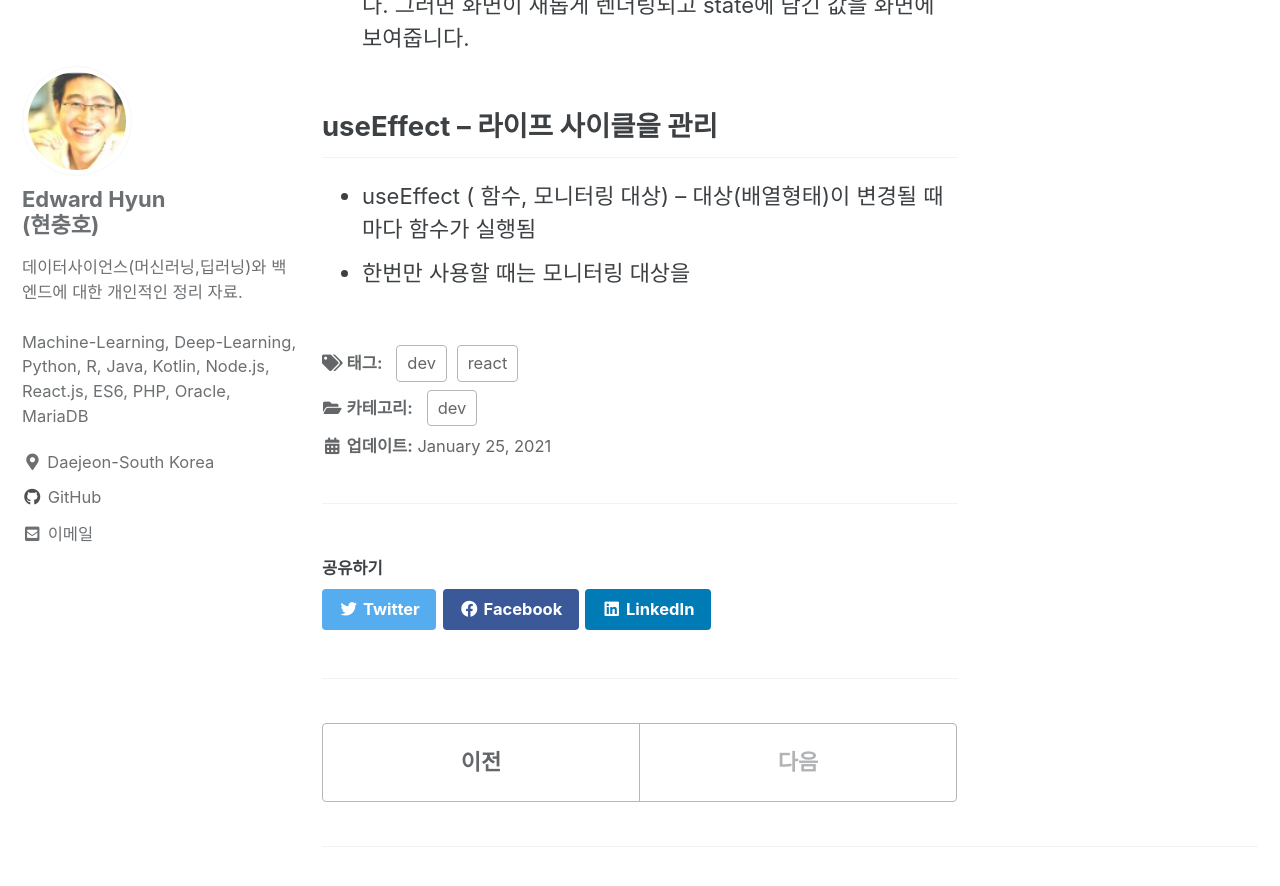
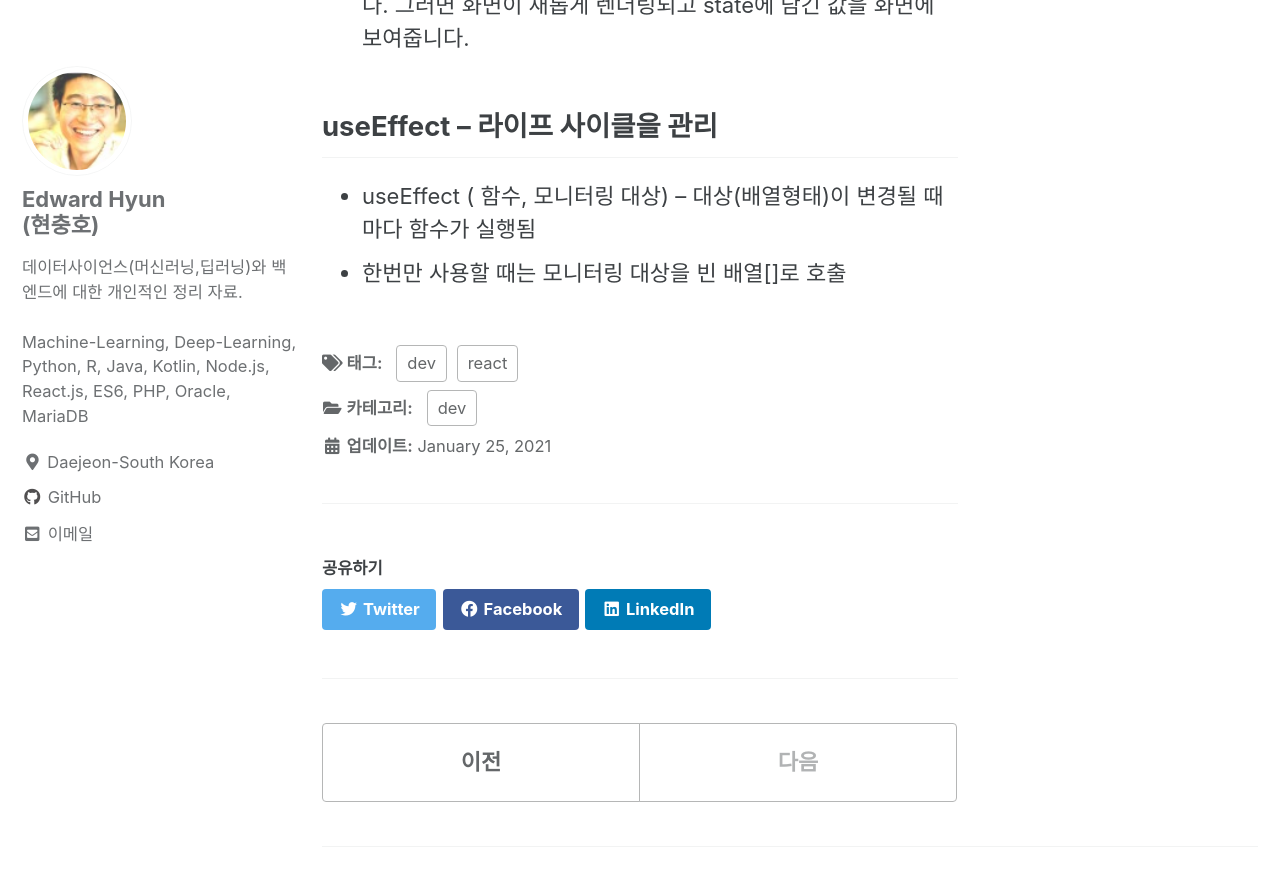
Before and after one commit to iamhch24/iamhch24.github.io, a Jekyll site: the page built from _posts/2021-01-25-[React].md, in a window 1280 px wide and 900 px high, scrolled down 3382 px. Shown: the top 886 px of the window. Built offline with Jekyll 4.4.1, drawn with Linux system fonts in a browser that asks for light colours; cached includes are drawn as plain includes.

Commit message:
_posts/2021-01-25-[React].md updated from https://stackedit.io/

```diff
--- a/_posts/2021-01-25-[React].md
+++ b/_posts/2021-01-25-[React].md
@@ -92,9 +92,9 @@ function ChildComponent(props){
 
 ## useEffect -- 라이프 사이클을 관리
 * useEffect ( 함수, 모니터링 대상) -- 대상(배열형태)이 변경될 때마다 함수가 실행됨
-* 한번만 사용할 때는 모니터링 대상을
+* 한번만 사용할 때는 모니터링 대상을 빈 배열[]로 호출
 <!--stackedit_data:
-eyJoaXN0b3J5IjpbODYyMzgxNTkzLC0yNTc5MjE1MTYsMTEwMT
-Q0OTY5MywtMTY0MjQzMTE4NSwtMTY2NzM0MzU2NiwxMzA2Nzg1
-Mjk2LC0xOTYxNTk2Nzk4XX0=
+eyJoaXN0b3J5IjpbLTQ3NDE0MDYzOSwtMjU3OTIxNTE2LDExMD
+E0NDk2OTMsLTE2NDI0MzExODUsLTE2NjczNDM1NjYsMTMwNjc4
+NTI5NiwtMTk2MTU5Njc5OF19
 -->
```
